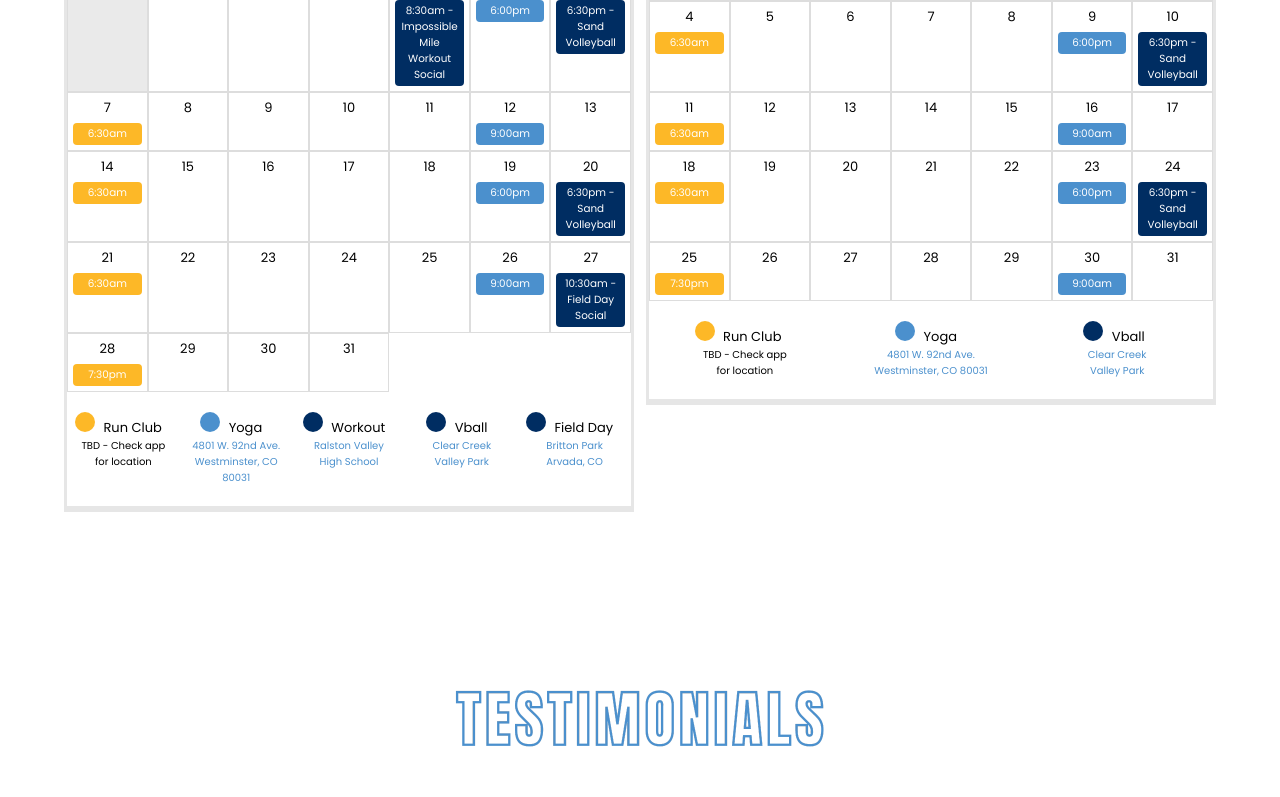
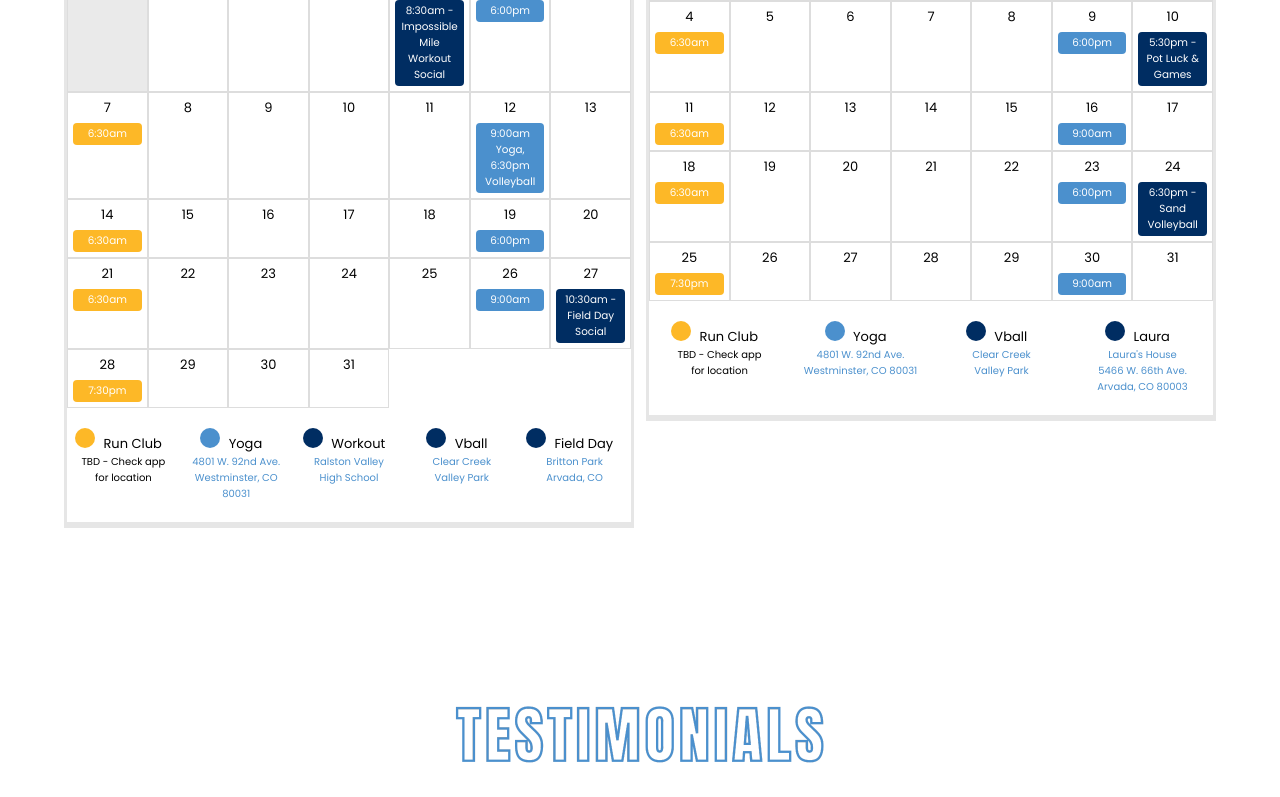
Before and after one commit to jpeazy22/onebody, a React (Create React App) app: page / in a window 1280 px wide. Shown: the part 4699-5496 px from the top of the page. Built offline with nearby package versions, Linux system fonts and the light colour scheme.

Commit message:
updated social calendars

```diff
--- a/src/App.css
+++ b/src/App.css
@@ -513,7 +513,7 @@ section.eventCalendar {
 .address span {
     display: inline-block;
     vertical-align: top;
-    width: 33%;
+    width: 25%;
     font-size: 10px;
 }
 .address span.july {
--- a/src/App.js
+++ b/src/App.js
@@ -332,7 +332,7 @@ const Fitness = () => {
     const activities = {
         "4": [{ activity: "6:30am", location: "Run Club" }],
         "9": [{ activity: "6:00pm", location: "Yoga" }],
-        "10": [{ activity: "6:30pm - Sand Volleyball", location: "Vball" }],
+        "10": [{ activity: "5:30pm - Pot Luck & Games", location: "Laura" }],
         "11": [{ activity: "6:30am", location: "Run Club" }],
         "16": [{ activity: "9:00am", location: "Yoga" }],
         "18": [{ activity: "6:30am", location: "Run Club" }],
@@ -346,18 +346,17 @@ const Fitness = () => {
     const locations = {
         "Run Club": "#fdb827",
         "Yoga": "#4b90cd",
-        "Vball": "#002d62"
+        "Vball": "#002d62",
+        "Laura": "#002d62"
     };
 
     const july = {
         "4": [{ activity: "8:30am - Impossible Mile Workout Social", locate: "Workout" }],
         "5": [{ activity: "6:00pm", locate: "Yoga" }],
-        "6": [{ activity: "6:30pm - Sand Volleyball", locate: "Vball" }],
         "7": [{ activity: "6:30am", locate: "Run Club" }],
-        "12": [{ activity: "9:00am", locate: "Yoga" }],
+        "12": [{ activity: "9:00am Yoga, 6:30pm Volleyball", locate: "Yoga" }],
         "14": [{ activity: "6:30am", locate: "Run Club" }],
         "19": [{ activity: "6:00pm", locate: "Yoga" }],
-        "20": [{ activity: "6:30pm - Sand Volleyball", locate: "Vball" }],
         "21": [{ activity: "6:30am", locate: "Run Club" }],
         "26": [{ activity: "9:00am", locate: "Yoga" }],
         "27": [{ activity: "10:30am - Field Day Social", locate: "Field Day" }],
@@ -535,6 +534,8 @@ const Fitness = () => {
                             <span>TBD - Check app<br />for location</span>
                             <span><a href="https://maps.app.goo.gl/Jd5vehbUSzeUxq846" target="_blank">4801 W. 92nd Ave.<br />Westminster, CO 80031</a></span>
                             <span><a href="https://maps.app.goo.gl/SLwP8WfiyPqT4UNr9" target="_blank">Clear Creek <br />Valley Park</a></span>
+                            <span><a href="https://maps.app.goo.gl/uMP8ZoRay2cvUrZP7" target="_blank">Laura's House <br />5466 W. 66th Ave.<br />Arvada, CO 80003</a></span>
+
                         </div>
                     </div>
                 </section>
```
